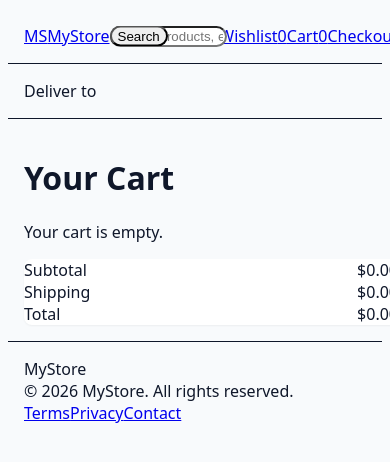
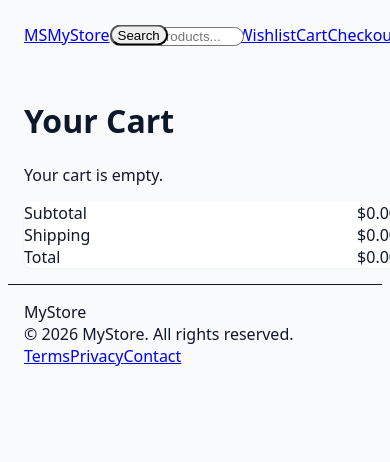
Before and after one commit to mroppatel/ecommerce-frontend-nextjs, a Next.js app: page /cart in a window 390 px wide. Shown: the top 462 px of the page. Built offline with nearby package versions, Linux system fonts and the light colour scheme.

Commit message:
style: correct header - add search, responsive nav, conditional badges

```diff
--- a/src/components/Header.tsx
+++ b/src/components/Header.tsx
@@ -11,50 +11,41 @@ export default function Header() {
   const cartCount = cart?.reduce((s: number, it: any) => s + it.quantity, 0) ?? 0;
 
   return (
-    <header className="sticky top-0 z-50">
-      <div className="bg-slate-900 text-white">
-        <div className="container flex items-center gap-4 py-2">
+    <header className="sticky top-0 z-50 bg-white shadow-sm">
+      <div className="container flex items-center gap-4 py-3">
         <Link href="/" className="flex items-center gap-3">
-            <div className="w-12 h-10 bg-amber-400 rounded-sm flex items-center justify-center text-black font-extrabold text-lg">MS</div>
-            <div className="ml-1 text-lg font-semibold">MyStore</div>
+          <div className="w-10 h-8 bg-amber-400 rounded-sm flex items-center justify-center text-black font-bold">MS</div>
+          <div className="ml-1 text-base font-semibold text-slate-800">MyStore</div>
         </Link>
 
         <div className="flex-1">
-            <div className="relative max-w-2xl mx-auto">
+          <form className="max-w-2xl mx-auto">
+            <div className="relative">
               <input
-                placeholder="Search products, e.g. sneakers, jackets, phones"
-                className="w-full rounded-full py-3 px-4 pr-28 text-sm focus:outline-none"
+                type="text"
+                placeholder="Search products..."
+                className="w-full border border-slate-200 rounded-full py-2 px-4 pr-24 text-sm focus:outline-none focus:ring-2 focus:ring-amber-300"
               />
-              <button className="absolute right-1 top-1/2 -translate-y-1/2 bg-amber-400 text-black px-4 py-2 rounded-full text-sm font-medium">Search</button>
+              <button type="submit" className="absolute right-1 top-1/2 -translate-y-1/2 bg-amber-400 text-black px-3 py-1.5 rounded-full text-sm font-medium hover:brightness-95">Search</button>
             </div>
+          </form>
         </div>
 
-          <nav className="flex items-center gap-4 text-sm">
-            <Link href="/wishlist" className="flex items-center gap-2 px-3 py-2 hover:opacity-90 rounded">
-              <svg xmlns="http://www.w3.org/2000/svg" className="h-5 w-5 text-white" fill="none" viewBox="0 0 24 24" stroke="currentColor"><path strokeLinecap="round" strokeLinejoin="round" strokeWidth="2" d="M5 15l7-7 7 7"/></svg>
-              <span className="text-white">Wishlist</span>
-              <span className="ml-1 text-xs bg-amber-400 text-black px-2 py-0.5 rounded-full">{wishlist?.length ?? 0}</span>
+        <nav className="flex items-center gap-3 text-sm">
+          <Link href="/wishlist" className="flex items-center gap-2 px-2 py-1 rounded hover:bg-slate-50">
+            <svg xmlns="http://www.w3.org/2000/svg" className="h-5 w-5 text-slate-600" fill="none" viewBox="0 0 24 24" stroke="currentColor"><path strokeLinecap="round" strokeLinejoin="round" strokeWidth="2" d="M5 15l7-7 7 7"/></svg>
+            <span className="text-slate-700">Wishlist</span>
+            {(wishlist?.length ?? 0) > 0 && <span className="ml-1 text-xs bg-amber-400 text-black px-2 py-0.5 rounded-full">{wishlist?.length}</span>}
           </Link>
 
-            <Link href="/cart" className="flex items-center gap-2 px-3 py-2 hover:opacity-90 rounded">
-              <svg xmlns="http://www.w3.org/2000/svg" className="h-5 w-5 text-white" viewBox="0 0 24 24" fill="none" stroke="currentColor"><path strokeLinecap="round" strokeLinejoin="round" strokeWidth="2" d="M3 3h2l.4 2M7 13h10l4-8H5.4M7 13L5.4 5M7 13l-2 9h14l-2-9M9 21a1 1 0 100-2 1 1 0 000 2zm8 0a1 1 0 100-2 1 1 0 000 2z"/></svg>
-              <span className="text-white">Cart</span>
-              <span className="ml-1 text-xs bg-amber-400 text-black px-2 py-0.5 rounded-full">{cartCount}</span>
+          <Link href="/cart" className="flex items-center gap-2 px-2 py-1 rounded hover:bg-slate-50">
+            <svg xmlns="http://www.w3.org/2000/svg" className="h-5 w-5 text-slate-600" viewBox="0 0 24 24" fill="none" stroke="currentColor"><path strokeLinecap="round" strokeLinejoin="round" strokeWidth="2" d="M3 3h2l.4 2M7 13h10l4-8H5.4M7 13L5.4 5M7 13l-2 9h14l-2-9M9 21a1 1 0 100-2 1 1 0 000 2zm8 0a1 1 0 100-2 1 1 0 000 2z"/></svg>
+            <span className="text-slate-700">Cart</span>
+            {cartCount > 0 && <span className="ml-1 text-xs bg-amber-400 text-black px-2 py-0.5 rounded-full">{cartCount}</span>}
           </Link>
 
-            <Link href="/checkout" className="px-3 py-2 bg-amber-400 text-black rounded font-medium hover:brightness-95">Checkout</Link>
+          <Link href="/checkout" className="px-3 py-1.5 bg-amber-400 text-black rounded text-sm font-medium hover:brightness-95">Checkout</Link>
         </nav>
-        </div>
-      </div>
-
-      <div className="bg-amber-400/10 border-t border-b border-amber-400/20">
-        <div className="container flex items-center gap-6 text-xs text-slate-700 py-2">
-          <span className="font-medium">Deliver to</span>
-          <span className="hidden sm:inline">All Departments</span>
-          <span className="hidden md:inline">Today's Deals</span>
-          <span className="hidden lg:inline">Customer Service</span>
-          <span className="hidden lg:inline">Gift Cards</span>
-        </div>
       </div>
     </header>
   );
```
Lines whose indentation alone changed are shown as unchanged.
